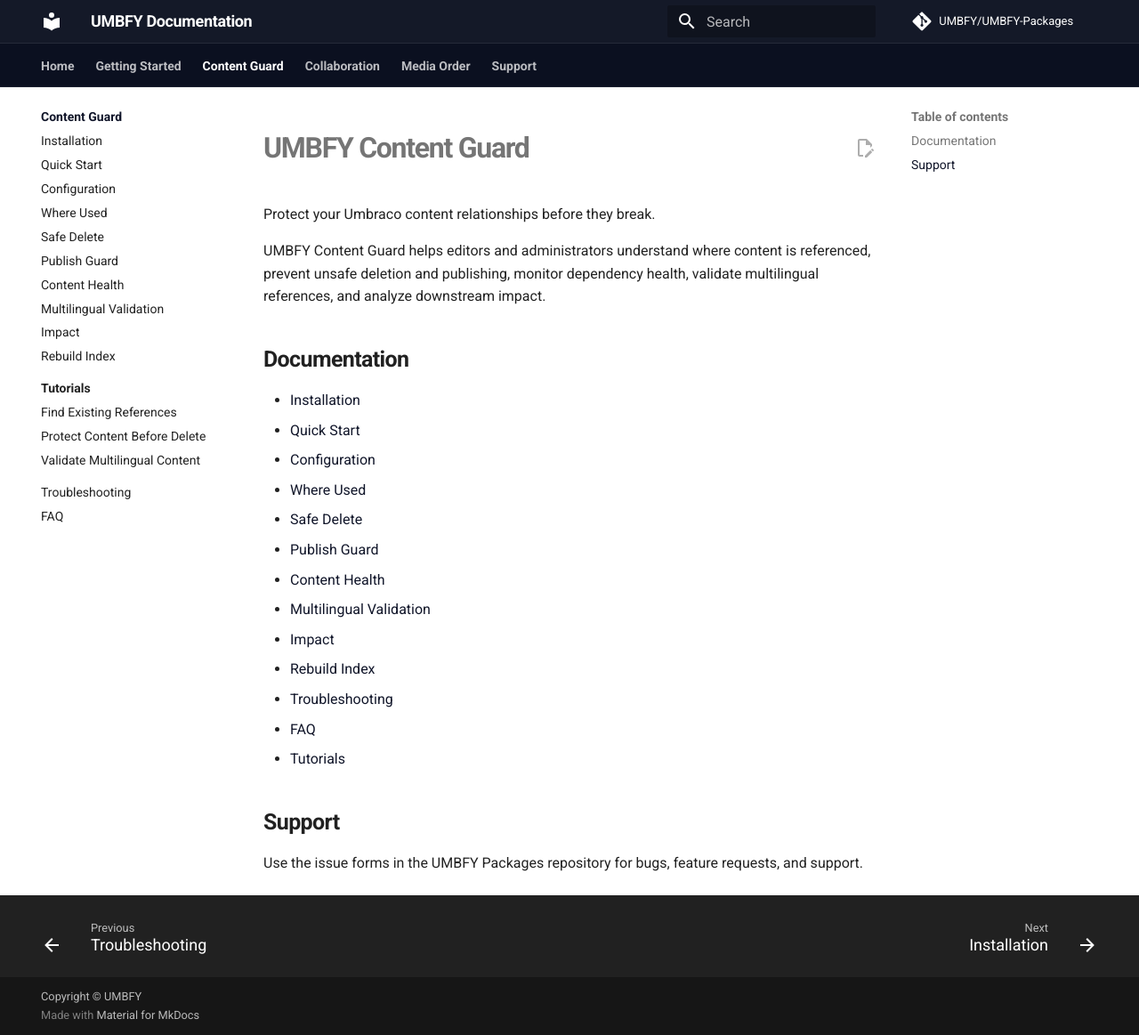
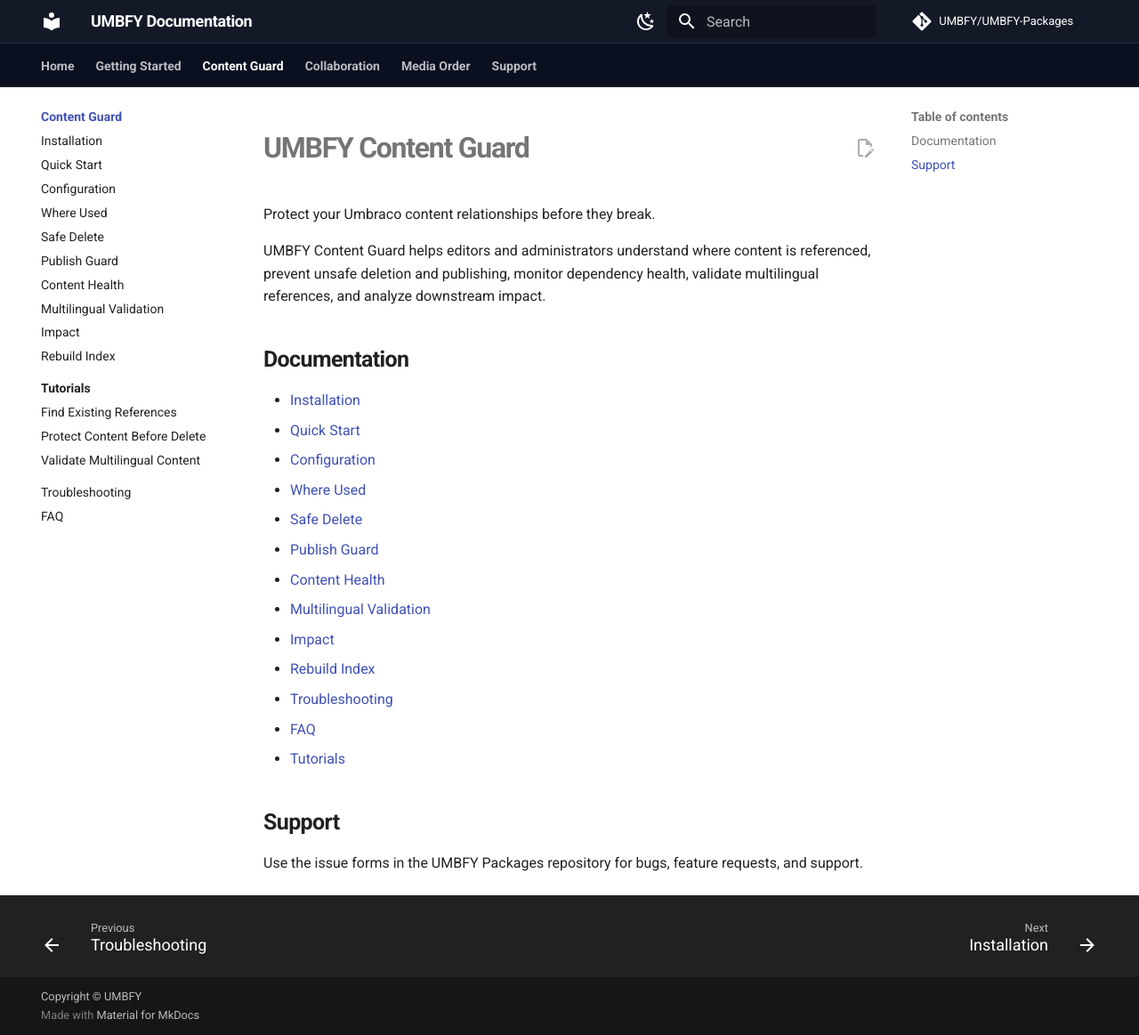
Before and after one commit to UMBFY/UMBFY-Packages, an MkDocs documentation site: the page built from docs/content-guard/README.md, in a window 1280 px wide and 1163 px high. Shown: the whole window at 89% size. Built offline with MkDocs 1.6.1 and Material for MkDocs 9.7.7, drawn with Linux system fonts in a browser that asks for light colours; comment, search, counter and statistics services are not loaded.

Commit message:
docs(ui): configure branded Material theme and palette

```diff
--- a/mkdocs.yml
+++ b/mkdocs.yml
@@ -10,6 +10,17 @@ copyright: Copyright &copy; UMBFY
 theme:
   name: material
   language: en
+  palette:
+    - media: "(prefers-color-scheme: light)"
+      scheme: default
+      toggle:
+        icon: material/weather-night
+        name: Switch to dark mode
+    - media: "(prefers-color-scheme: dark)"
+      scheme: slate
+      toggle:
+        icon: material/weather-sunny
+        name: Switch to light mode
   features:
     - navigation.tabs
     - navigation.sections
```
